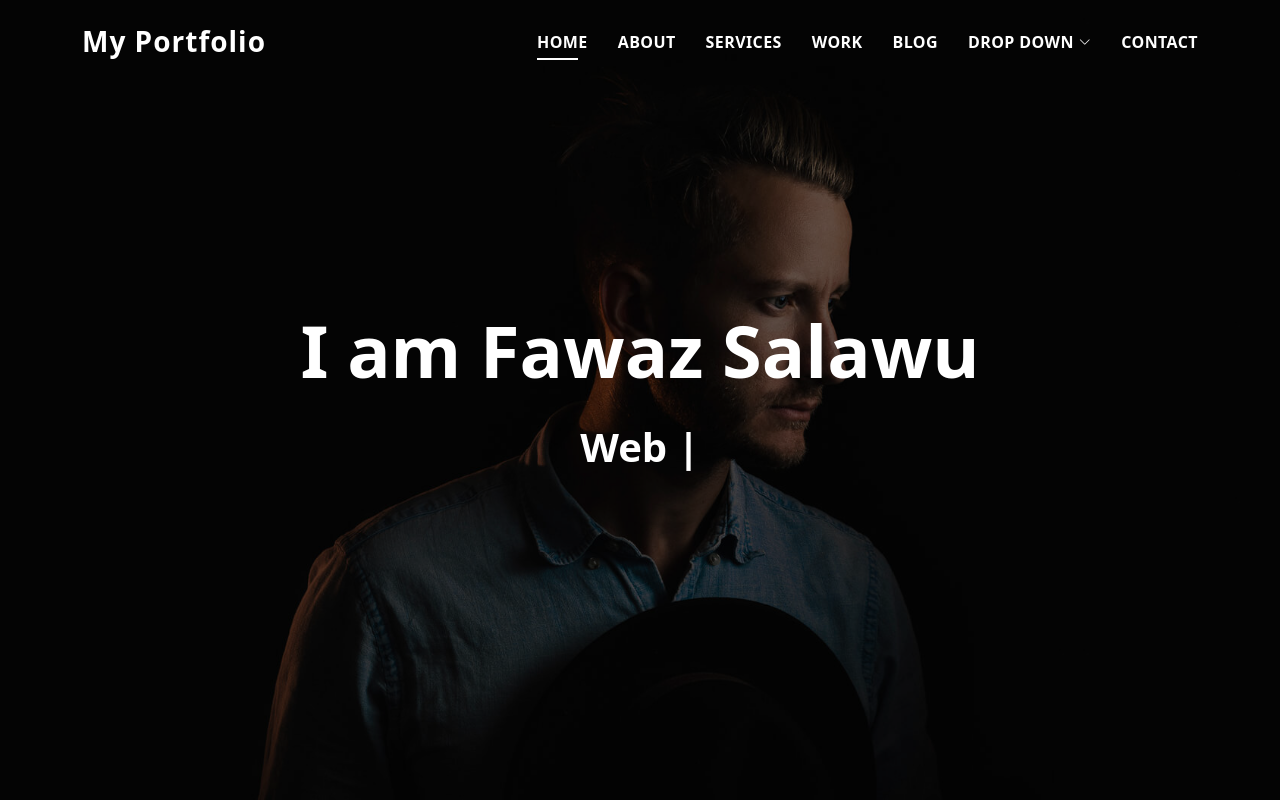
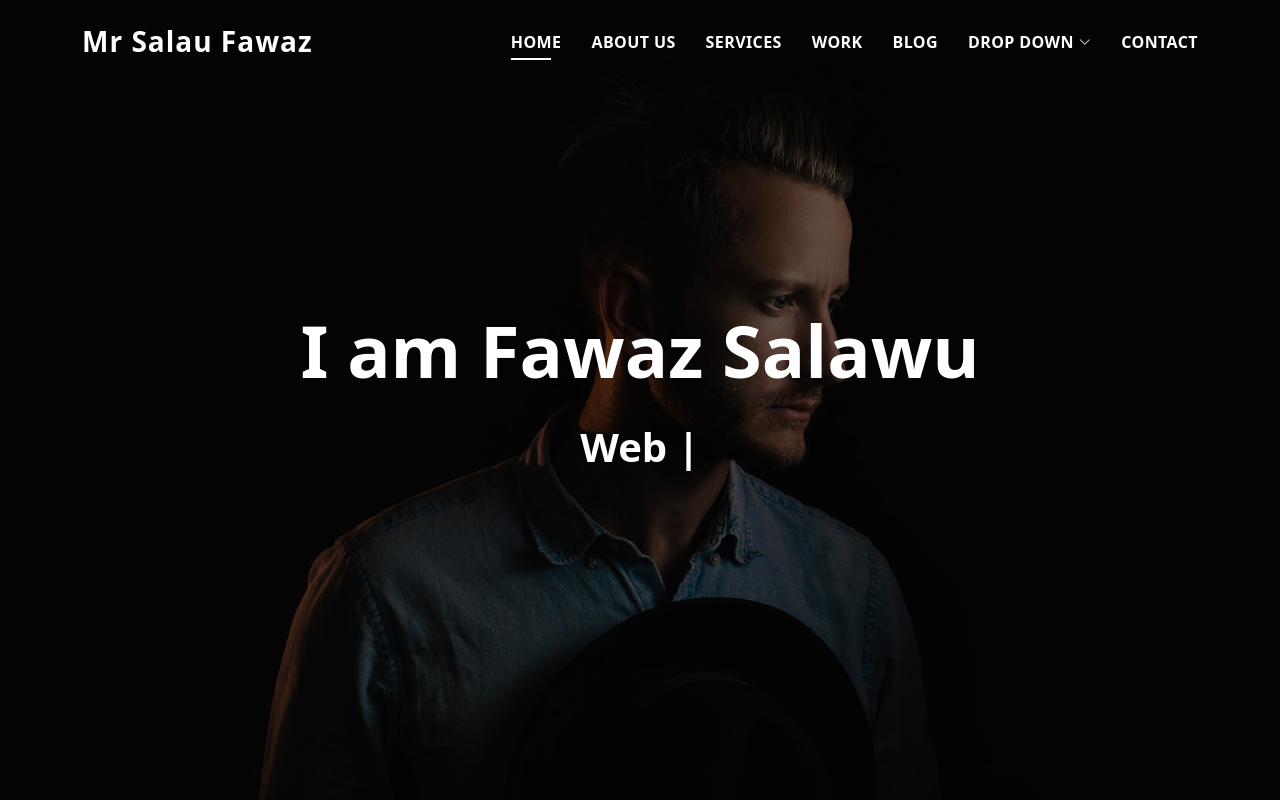
Before and after one commit to salawufawaz/salawufawaz.github.io, a plain HTML site: page index.html in a window 1280 px wide. Shown: the top 800 px of the page. Drawn offline with Linux system fonts and the light colour scheme.

Commit message:
costomise to my name

```diff
--- a/index.html
+++ b/index.html
@@ -5,7 +5,7 @@
   <meta charset="utf-8">
   <meta content="width=device-width, initial-scale=1.0" name="viewport">
 
-  <title>My Portfolio</title>
+  <title>Fawaz website</title>
   <meta content="" name="description">
   <meta content="" name="keywords">
 
@@ -37,14 +37,14 @@
   <header id="header" class="fixed-top">
     <div class="container d-flex align-items-center justify-content-between">
 
-      <h1 class="logo"><a href="index.html">My Portfolio</a></h1>
+      <h1 class="logo"><a href="index.html">Mr Salau Fawaz</a></h1>
       <!-- Uncomment below if you prefer to use an image logo -->
       <!-- <a href="index.html" class="logo"><img src="assets/img/logo.png" alt="" class="img-fluid"></a>-->
 
       <nav id="navbar" class="navbar">
         <ul>
           <li><a class="nav-link scrollto active" href="#hero">Home</a></li>
-          <li><a class="nav-link scrollto" href="#about">About</a></li>
+          <li><a class="nav-link scrollto" href="#about">About us</a></li>
           <li><a class="nav-link scrollto" href="#services">Services</a></li>
           <li><a class="nav-link scrollto " href="#work">Work</a></li>
           <li><a class="nav-link scrollto " href="#blog">Blog</a></li>
```
